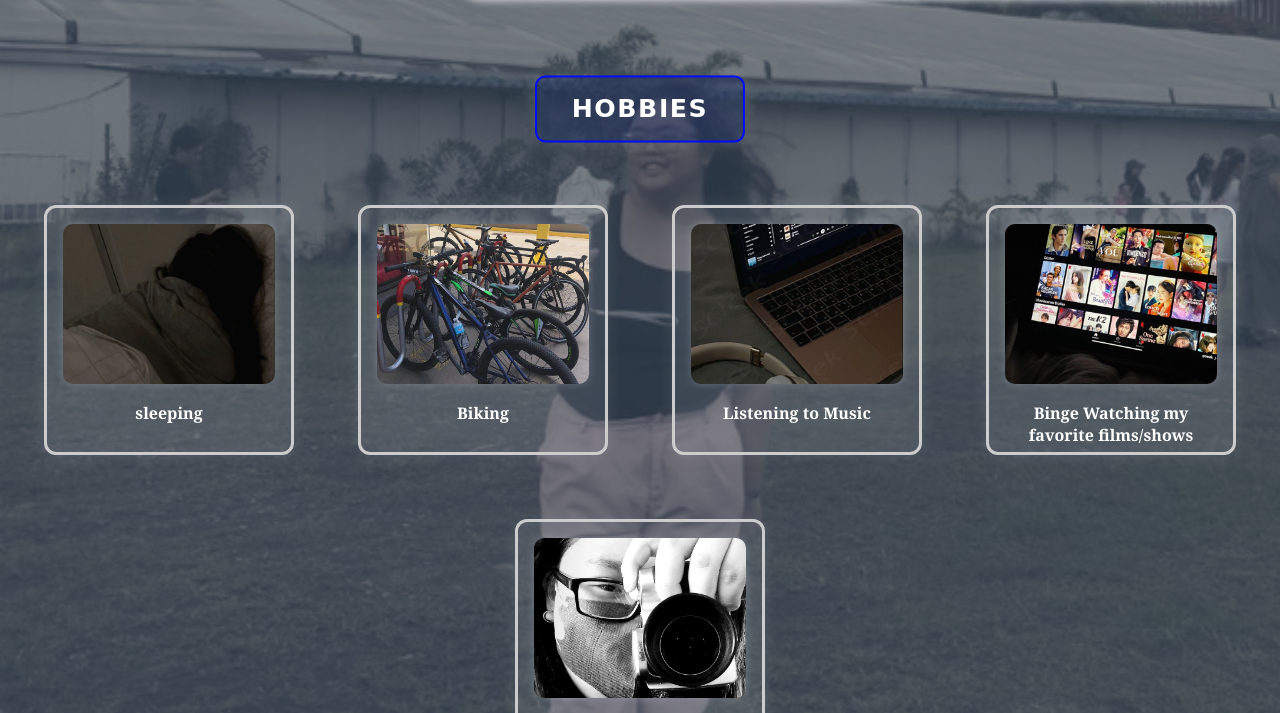
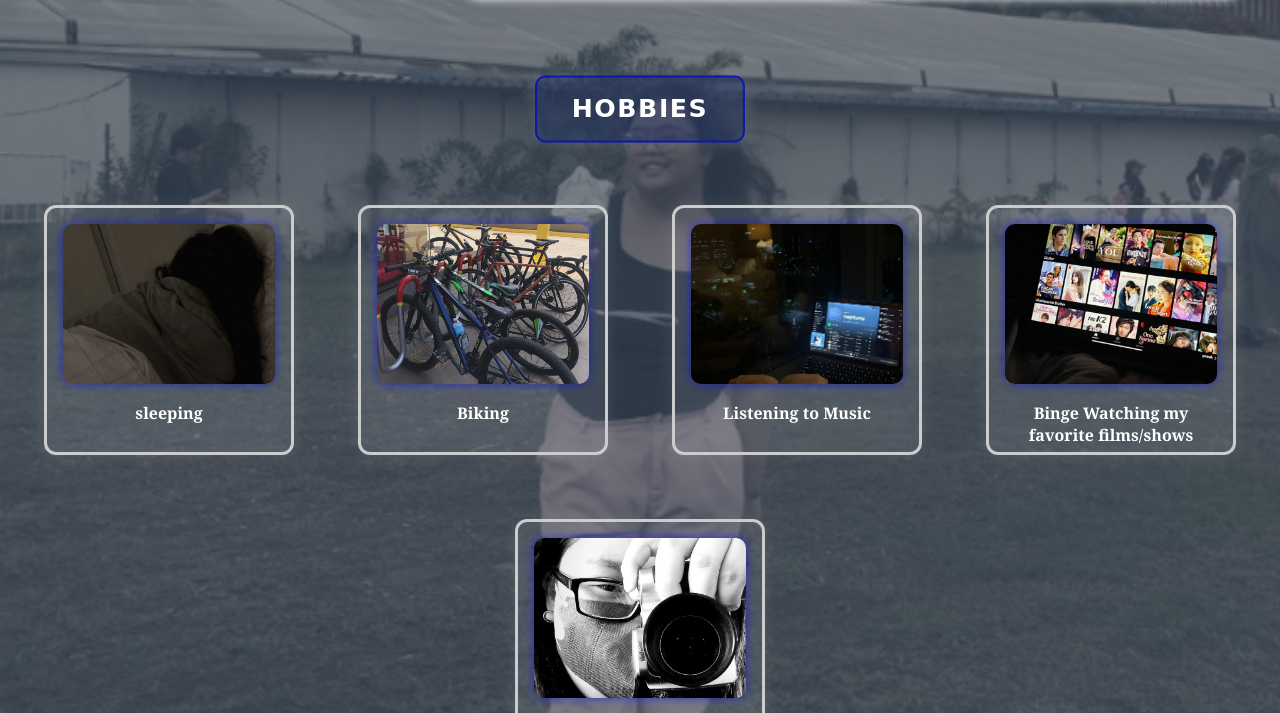
Before and after one commit to Eminapascual-03/WD-Finals, a plain HTML site: page pages/hero 2/index.html in a window 1280 px wide. In both pictures the pointer is over the element "HOBBIES". Shown: the part 69-782 px from the top of the page. Drawn offline with Linux system fonts and the light colour scheme.

Commit message:
fix: hobbies and skills page spacing and colors

```diff
--- a/pages/hero 2/assets/css/style.css
+++ b/pages/hero 2/assets/css/style.css
@@ -118,7 +118,7 @@ body::before {
 
 .label-card:hover {
   transform: scale(1.05);
-  border-color: #000dfa;
+  border-color: #0f17b1;
 }
 
 .label-card h2 {
@@ -159,8 +159,8 @@ body::before {
 
 .hobby-card:hover,
 .skill-card:hover {
-  transform: scale(1.05);
-  border-color: #9efff9;
+  transform: scale(1.12);
+  border-color: #9bfff7;
 }
 
 .card-img {
@@ -169,7 +169,7 @@ body::before {
   object-fit: cover;
   border-radius: 10px;
   margin-bottom: 0.8rem;
-  box-shadow: 0 0 10px rgba(255, 255, 255, 0.2);
+  box-shadow: 0 0 10px rgba(0, 8, 255, 0.548);
 }
 
 .hobby-card p,
--- a/pages/hero 2/index.html
+++ b/pages/hero 2/index.html
@@ -40,7 +40,7 @@
       <p>Biking</p>
     </div>
     <div class="hobby-card">
-      <img src="./assets/img/music.jpg" alt="Hobby 3" class="card-img">
+      <img src="./assets/img/music1.jpg" alt="Hobby 3" class="card-img">
       <p>Listening to Music</p>
     </div>
     <div class="hobby-card">
```
Also changed, not shown: pages/hero 2/assets/img/music1.jpg (added).
